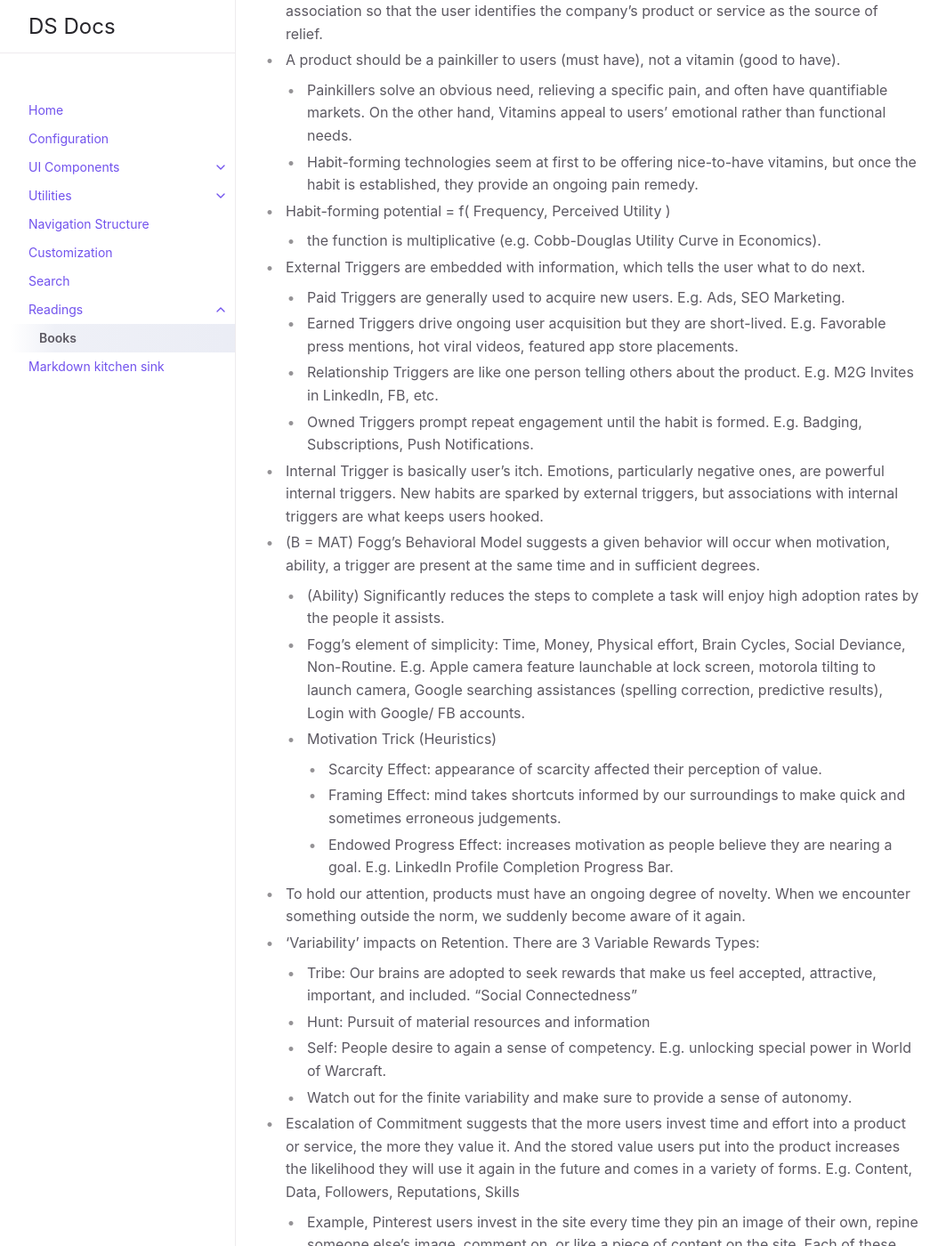
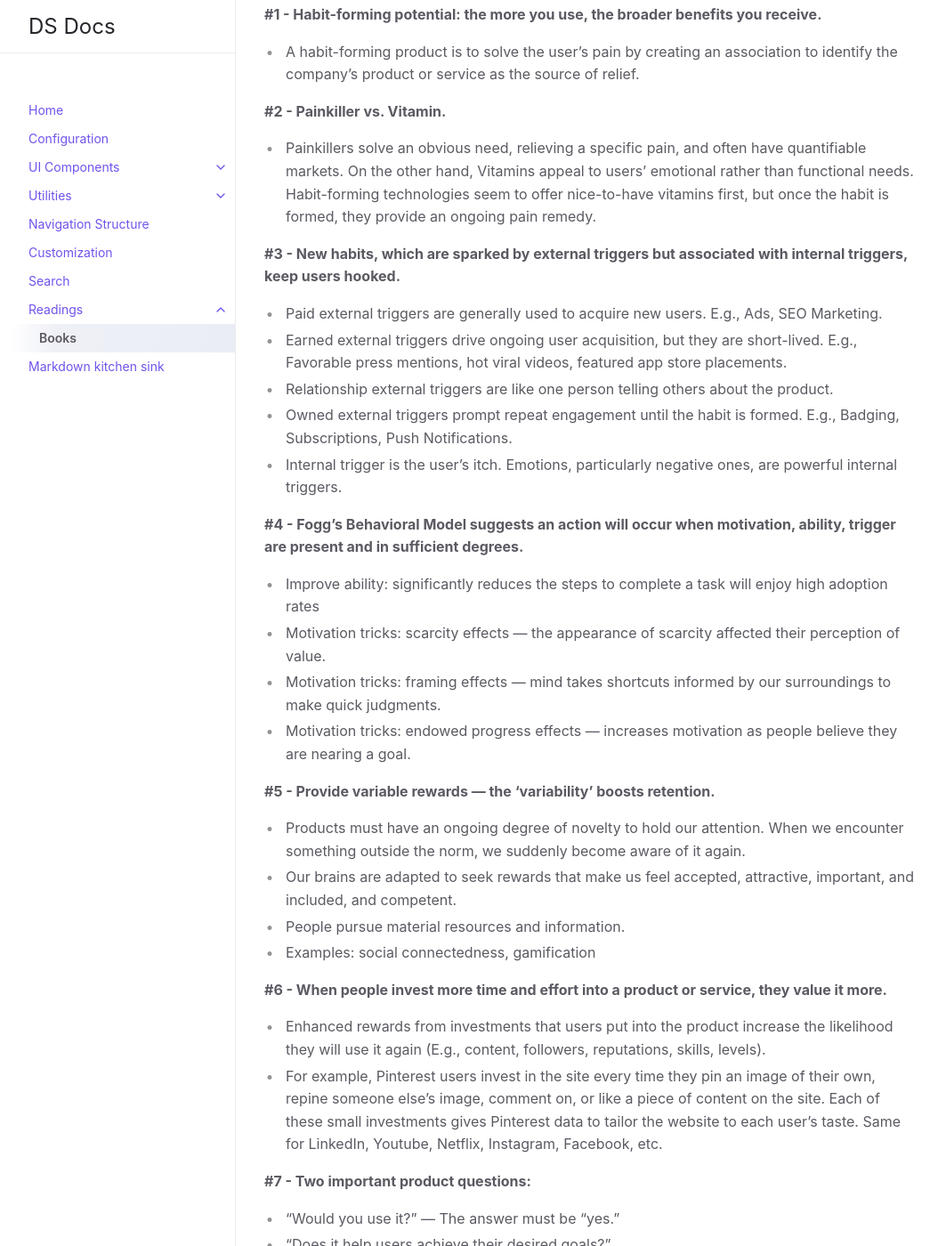
Before and after one commit to thisisjoonlim/dsdocs, a Jekyll site: the page built from docs/readings/books.md, in a window 1280 px wide and 1400 px high, scrolled down 5769 px. Shown: the whole window at 89% size, without its empty margins (107-1170 px from the left). Built offline with Jekyll 4.4.1, drawn with Linux system fonts in a browser that asks for light colours; some of the changed text lies outside the part shown.

Commit message:
add the book summary of hooked

```diff
--- a/docs/readings/books.md
+++ b/docs/readings/books.md
@@ -185,45 +185,48 @@ Author: Ben Horowitz
 {: .d-inline-block }
 Product
 {: .label .label-green }
-Author: Nir Eyal and Ryan Hoover
 
-- The ultimate goal of a habit-forming product is to solve the user’s pain by creating an association so that the user identifies the company’s product or service as the source of relief.
-- A product should be a painkiller to users (must have), not a vitamin (good to have).
-	- Painkillers solve an obvious need, relieving a specific pain, and often have quantifiable markets. On the other hand, Vitamins appeal to users’ emotional rather than functional needs.
-	- Habit-forming technologies seem at first to be offering nice-to-have vitamins, but once the habit is established, they provide an ongoing pain remedy.
-- Habit-forming potential = f( Frequency, Perceived Utility )
-	- the function is multiplicative (e.g. Cobb-Douglas Utility Curve in Economics).
-- External Triggers are embedded with information, which tells the user what to do next.
-	- Paid Triggers are generally used to acquire new users. E.g. Ads, SEO Marketing.
-	- Earned Triggers drive ongoing user acquisition but they are short-lived. E.g. Favorable press mentions, hot viral videos, featured app store placements.
-	- Relationship Triggers are like one person telling others about the product. E.g. M2G Invites in LinkedIn, FB, etc.
-	- Owned Triggers prompt repeat engagement until the habit is formed. E.g. Badging, Subscriptions, Push Notifications.
-- Internal Trigger is basically user's itch. Emotions, particularly negative ones, are powerful internal triggers. New habits are sparked by external triggers, but associations with internal triggers are what keeps users hooked.
-- (B = MAT) Fogg’s Behavioral Model suggests a given behavior will occur when motivation, ability, a trigger are present at the same time and in sufficient degrees.
-	- (Ability) Significantly reduces the steps to complete a task will enjoy high adoption rates by the people it assists.
-	- Fogg’s element of simplicity: Time, Money, Physical effort, Brain Cycles, Social Deviance, Non-Routine. E.g. Apple camera feature launchable at lock screen, motorola tilting to launch camera, Google searching assistances (spelling correction, predictive results), Login with Google/ FB accounts.
-	- Motivation Trick (Heuristics)
-		- Scarcity Effect: appearance of scarcity affected their perception of value.
-		- Framing Effect: mind takes shortcuts informed by our surroundings to make quick and sometimes erroneous judgements.
-		- Endowed Progress Effect: increases motivation as people believe they are nearing a goal. E.g. LinkedIn Profile Completion Progress Bar.
-- To hold our attention, products must have an ongoing degree of novelty. When we encounter something outside the norm, we suddenly become aware of it again.
-- ‘Variability' impacts on Retention. There are 3 Variable Rewards Types:
-	- Tribe: Our brains are adopted to seek rewards that make us feel accepted, attractive, important, and included. “Social Connectedness”
-	- Hunt: Pursuit of material resources and information
-	- Self: People desire to again a sense of competency. E.g. unlocking special power in World of Warcraft.
-	- Watch out for the finite variability and make sure to provide a sense of autonomy.
-- Escalation of Commitment suggests that the more users invest time and effort into a product or service, the more they value it. And the stored value users put into the product increases the likelihood they will use it again in the future and comes in a variety of forms. E.g. Content, Data, Followers, Reputations, Skills
-	- Example, Pinterest users invest in the site every time they pin an image of their own, repine someone else’s image, comment on, or like a piece of content on the site. Each of these tiny investments gives Pinterest data in can use to tailor the site to each user’s individual taste.
-- Two Important Product Questions and Five Fundamental Questions for Hook Model.
-	- 2 Important Product Questions
-		1. "Would you use?” — answer must be “yes"
-		2. “Does it improve user’s life?"
-	- 5 Fundamental Questions for Hook Model
-		1. What do users really want? What pain is your product relieving? (Internal Trigger)
-		2. What brings users to your service? (External Trigger)
-		3. What is the simplest action users take in anticipation of reward, and how can you simplify your product to make this action easier? (Action)
-		4. Are users fulfilled by the reward yet left wanting more? (Variable Rewards)
-		5. What “bit of work” do users invest in your product with an expectation of enjoying a better experience in the future? Does it load the next trigger and store value to improve the product with use? (Investment)
+Nir Eyal and Ryan Hoover
+
+**#1 - Habit-forming potential: the more you use, the broader benefits you receive.**
+- A habit-forming product is to solve the user's pain by creating an association to identify the company's product or service as the source of relief.
+
+**#2 - Painkiller vs. Vitamin.**
+- Painkillers solve an obvious need, relieving a specific pain, and often have quantifiable markets. On the other hand, Vitamins appeal to users' emotional rather than functional needs. Habit-forming technologies seem to offer nice-to-have vitamins first, but once the habit is formed, they provide an ongoing pain remedy.
+
+**#3 - New habits, which are sparked by external triggers but associated with internal triggers, keep users hooked.**
+- Paid external triggers are generally used to acquire new users. E.g., Ads, SEO Marketing.
+- Earned external triggers drive ongoing user acquisition, but they are short-lived. E.g., Favorable press mentions, hot viral videos, featured app store placements.
+- Relationship external triggers are like one person telling others about the product.
+- Owned external triggers prompt repeat engagement until the habit is formed. E.g., Badging, Subscriptions, Push Notifications.
+- Internal trigger is the user's itch. Emotions, particularly negative ones, are powerful internal triggers.
+
+**#4 - Fogg's Behavioral Model suggests an action will occur when motivation, ability, trigger are present and in sufficient degrees.**
+- Improve ability: significantly reduces the steps to complete a task will enjoy high adoption rates
+- Motivation tricks: scarcity effects — the appearance of scarcity affected their perception of value.
+- Motivation tricks: framing effects — mind takes shortcuts informed by our surroundings to make quick judgments.
+- Motivation tricks: endowed progress effects — increases motivation as people believe they are nearing a goal.
+
+**#5 - Provide variable rewards — the 'variability' boosts retention.**
+- Products must have an ongoing degree of novelty to hold our attention. When we encounter something outside the norm, we suddenly become aware of it again.
+- Our brains are adapted to seek rewards that make us feel accepted, attractive, important, and included, and competent.
+- People pursue material resources and information.
+- Examples: social connectedness, gamification
+
+**#6 - When people invest more time and effort into a product or service, they value it more.**
+- Enhanced rewards from investments that users put into the product increase the likelihood they will use it again (E.g., content, followers, reputations, skills, levels).
+- For example, Pinterest users invest in the site every time they pin an image of their own, repine someone else's image, comment on, or like a piece of content on the site. Each of these small investments gives Pinterest data to tailor the website to each user's taste. Same for LinkedIn, Youtube, Netflix, Instagram, Facebook, etc.
+
+**#7 - Two important product questions:**
+- "Would you use it?" — The answer must be "yes."
+- "Does it help users achieve their desired goals?"
+
+**#8 - Five fundamental questions for Hook model:**
+- `Internal Trigger` What do users want? What pain is your product relieving?
+- `External Trigger` What brings users to your service?
+- `Action` What is the simplest action users take in anticipation of reward, and how can you simplify your product to make this action easier?
+- `Variable Rewards` Are users fulfilled by the reward yet left wanting more?
+- `Investment` What small investment do users make in your product with an expectation of enjoying a better experience in the future? Does it load the next trigger and store value to improve the product with use?
 
 ---
 
@@ -232,19 +235,20 @@ Author: Nir Eyal and Ryan Hoover
 Product
 {: .label .label-green }
 
-Author: Ryan Holiday
+Ryan Holiday
 
 **#1 - Get your Product-Market-Fit (PMF) Right.**
-- Product-Market-Fit. This means shaping your product so it fits with market needs, and the only way to do that is to test what works. To increase the odd of success, start small with a MVP and check out the market response before making a significant investment. This ensures you have a market focus, rather than a company or product focus. Then write the FAQ. Then build a prototype to iteratively test, learn, optimize.
+- Shape your product to fit with market needs. To increase the odds of success, start small with an MVP to examine the market response before making a significant investment. Then, build a prototype to test, learn, and optimize iteratively.
 
-**#2 - Find your Growth Strategy.**
-- Growth hacking uses a test-and-learn approach to identify a product that is worth marketing. But once you find a product with a good PMF, you need to market it. And to do this, you use the same test-and-learn approach – prototype and pilot your marketing, then do more of what works and less of what doesn’t. For example, Uber found that what worked was to offer free car rides at conferences, free deliveries (e.g. BBQs), and free ride gift cards. So rather than expensive ad campaigns, Uber has grown by creatively ‘hacking’ the idea of sampling.
+**#2 - Find the right growth strategy that works for your product.**
+- Once you find a product with a good PMF, you need to market it using the test-and-learn approach – build a prototype and pilot your marketing, then do more of what works and less of what doesn’t. For example, Uber found that what worked was to offer free car rides at conferences, free deliveries, and gift cards (vs. ad campaigns).
 
-**#3 - Virality is your secret weapon for Growth.**
-- It’s every marketers dream, but there is a simple science to viral products. Growth hackers can hack this natural process, and accelerate it. Seed your product with influencers, make it visible (every Apple Mac is shipped with Apple stickers), and offer a referral program. For example, when Dropbox introduced its customer-get-customer referral program signups jumped by 60% - Dropbox gave extra storage space to both the referrer and the referees.
+**#4 - Virality is your secret weapon for growth.**
+- Seed your product with influencers, make it visible (e.g., every Apple Mac comes with Apple stickers), and offer a referral program. For example, Dropbox offered the Customer-Get-Customer referral program and gave extra storage space to both the referrer and the referees.
 
-**#4 - Growth is all about the retention.**
-- Growth hacking is not a one-shot effort. In order to grow a brand, you not only need new customers, you need customers who keep coming back for more – and bringing their friends. So from a growth-hacker perspective, customer retention can be your best customer acquisition strategy. This is why a five percent increase in retention can typically deliver a 30% growth in profitability (Bain). This is why high-growth brands such as Uber focus on constant innovation that optimizes the experience for customers and ROI for the company.
+**#5 - Growth is all about retention.**
+- To grow a brand, you need new customers, but you also need customers who keep coming back for more – and bringing their friends. Customer retention is your best customer acquisition strategy. Innovate and optimize the customer experience to move up your retention curve.
+
 
 ---
 
@@ -253,7 +257,7 @@ Author: Ryan Holiday
 Leadership
 {: .label .label-yellow }
 
-Author: Liz Wiseman and Greg McKeown
+Liz Wiseman and Greg McKeown
 
 **#1 - ...**
 
@@ -281,24 +285,61 @@ Author: Liz Wiseman and Greg McKeown
 
 ---
 
-## 2002 - The Five Dysfunctions of a Team
+## 2002 - The Five Dysfunctions Of A Team
 {: .d-inline-block }
 Management
 {: .label .label-yellow }
 
-Author: Patrick Lencioni
+Patrick Lencioni
+
+**#1 - The leader's role in overcoming these dysfunctions is to lead by example and set the tone for the whole team, which includes:**
+- Being the first one to be vulnerable
+- Encouraging debate and conflict
+- Making responsibilities and deadlines clear
+- Setting the team's standards
+- Being clear on the team's results
+
+**#2 - Absence of trust makes defensive behaviors and reluctant to ask for help.**
+- Happens when team members are unable to be vulnerable and open to one another.
+- Overcome by creating an environment that does not punish vulnerability and demonstrating vulnerability first.
+- Reviewing MBTI, DiSC, 5 Dynamics results together helps build trust.
+
+**#3 - Fear of conflict makes inferior decisions because team members do not openly discuss.**
+- Happens when lacking trust and psychological safety.
+- Overcome by understanding that the conflict is natural, healthy, and productive, demonstrating restraint when people engage in conflict, and allowing the resolution to occur maternally as messy as it can sometimes be.
+- Healthy conflict is a time saver as it helps avoid revisiting issues again and again without resolution.
+
+**#4 - Lack of commitment makes the environments where ambiguity prevails.**
+- Happens when people feel their opinions are not considered, and voices are not heard.
+- Overcome by making sure everyone is heard (e.g., "disagree but commit").
+
+**#5 - Avoidance of accountability makes team members naturally tend to look out for their interests, rather than the interests of the team.**
+- Happens when lacking commitment — people aren't going to hold each other accountable if they haven't bought into the plan.
+- Overcome by demonstrating that the team respectfully have high expectations for one another's performance and measuring progress and success.
+- Accountability is a willingness of team members to call their peers on performance or behaviors that might hurt the team.
+
+**#6 - Inattention to results fails the business.**
+- Happens when individuals aren't held accountable.
+- Overcome by making the team results clear (placed above the individual's status) and rewarding the behaviors that contribute to the team's success.
+
+---
+## 2002 - Conscious Business
+{: .d-inline-block }
+Leadership
+{: .label .label-yellow }
+
+Fred Kofman
 
 **#1 - ...**
 
 ---
-
 
 ## 2001 - Crucial Conversations
 {: .d-inline-block }
 Leadership
 {: .label .label-yellow }
 
-Author: Kerry Patterson, Joseph Grenny, Ron McMillan, Al Switzler
+Kerry Patterson, Joseph Grenny, Ron McMillan, Al Switzler
 
 **#1 - Learn to manage crucial conversations**
 - "A crucial conversation is a discussion between two or more people where the stakes are high, opinions vary, and emotions run strong."
```
Also changed, not shown: other parts of docs/readings/books.md (+2 -2 lines), docs/readings/readings.md (+1 -1 lines).
